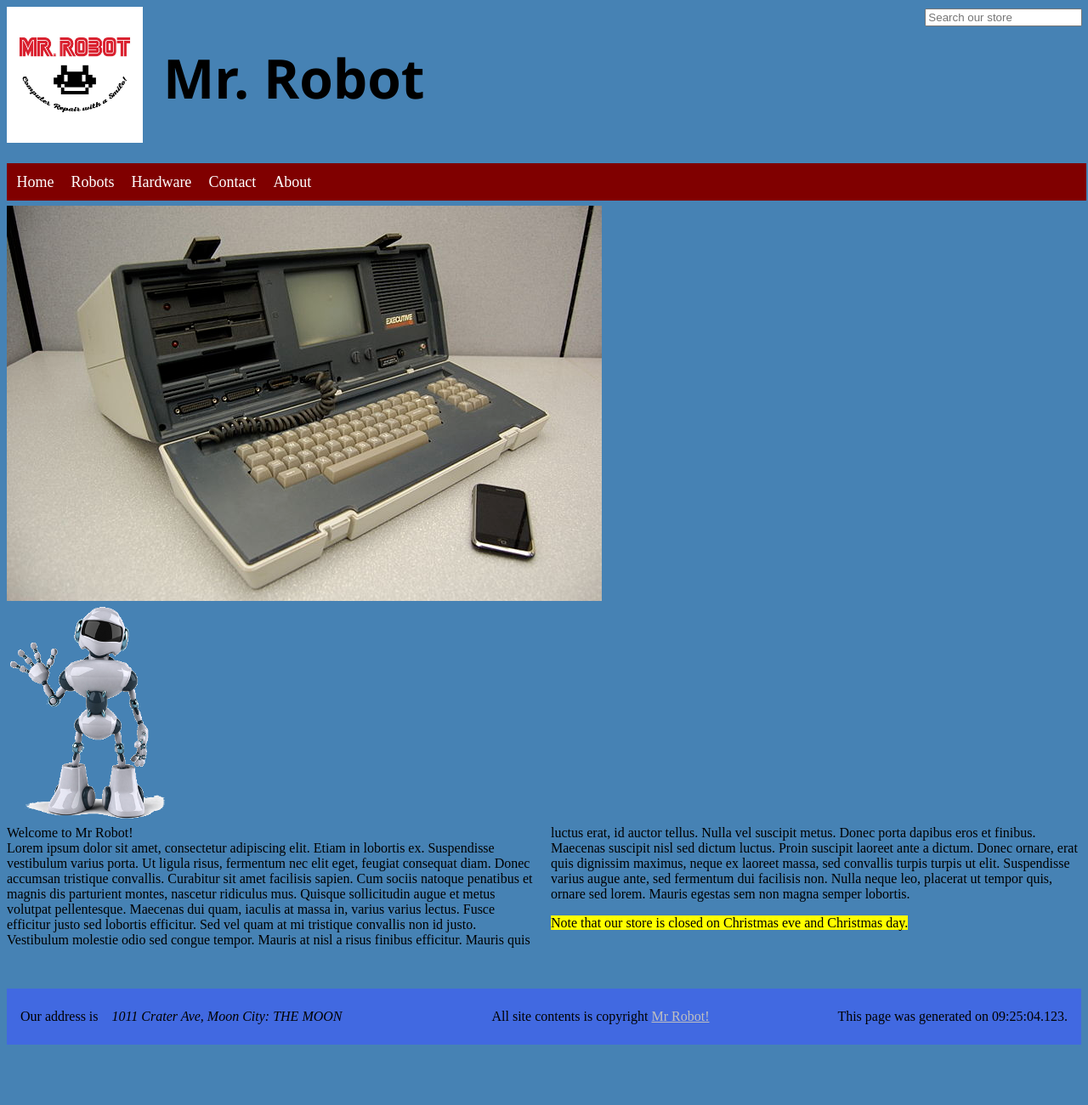
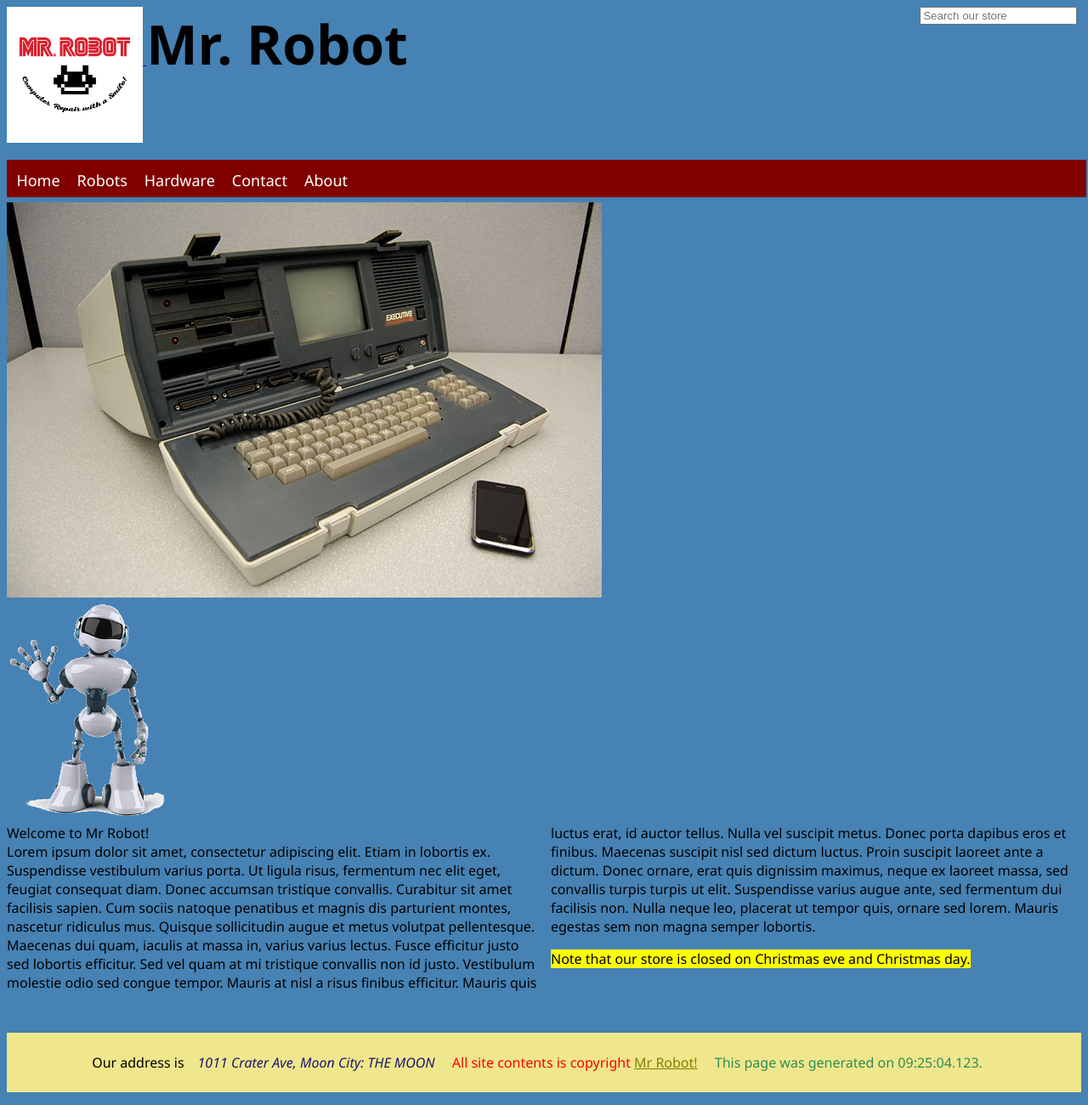
Before and after one commit to Loki2099/RobotStore, a plain HTML site: page RobotStore/index.html in a window 1280 px wide. Shown: the whole page at 85% size. Drawn offline with Linux system fonts and the light colour scheme.

Commit message:
Centered Footer

```diff
--- a/RobotStore/StyleSheet.css
+++ b/RobotStore/StyleSheet.css
@@ -1,28 +1,31 @@
 body{
 	background-color:steelblue;
+	font-family:"Segoe UI",Tahoma,Helvetica,Sans-Serif;
 }
 
+footer, header{
+	display:block;
+}
+
+
 .headerlogo img{
-	top:.75em;
+	vertical-align:top;
 	left:.5em;
-	height: 10em;
-	width: 10em;
-
+	height: 10rem;
+	width: 10rem;
 }
 
 #headername{
-	position:absolute;
-	top:.75em;
-	left:3em;
-	font-family:"Segoe UI",Tahoma,Helvetica,Sans-Serif;
+	left:auto;
 	font-size:4em;
 	font-weight:bolder;
+
 }
 
 .searchbox{
 	position:absolute;
-	top:.75em;
-	right:.5em;
+	right:1%;
+	top:1%;
 }
 
 .navbar-background , .backgroundgradient{
@@ -62,37 +65,34 @@ body{
 	text-decoration:underline;
 }
 
-footer {
+footer{
 	width:100%;
-	display: inline-block;
-	margin: 3em 0;
-	padding: .5em 0;
-	background-color: royalblue;
+	text-align:center;
+	margin:3em auto;
+	padding:.5em 0;
+	background-color:khaki;
 }
 
 footer p{
-	margin-left:1em;
-	float:left;
+	display:inline-block;
+	margin-right:1em;
 }
 
 footer address{
-	position:relative;
-	top:1em;
-	margin-left:1em;
-	float:left;
+	color:midnightblue;
+	display:inline-block;
+	margin-right:auto;
 }
 
 .textcontent{
-	margin-left:10em;
+	color:red;
 }
 
 .textcontent a{
-	color:silver;
+	color:olive;
 }
 .smalltext{
-	position:relative;
-	float:right;
-	margin-right:1em;
+	color:seagreen;
 }
 
 #welcometext { column-count: 2; }
```
